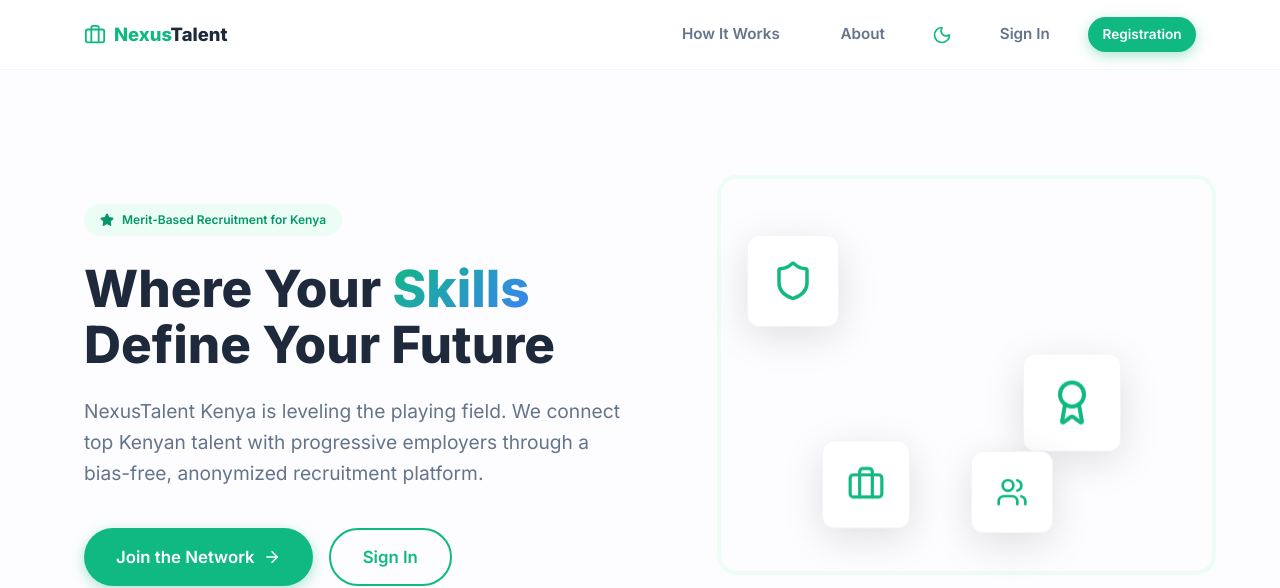
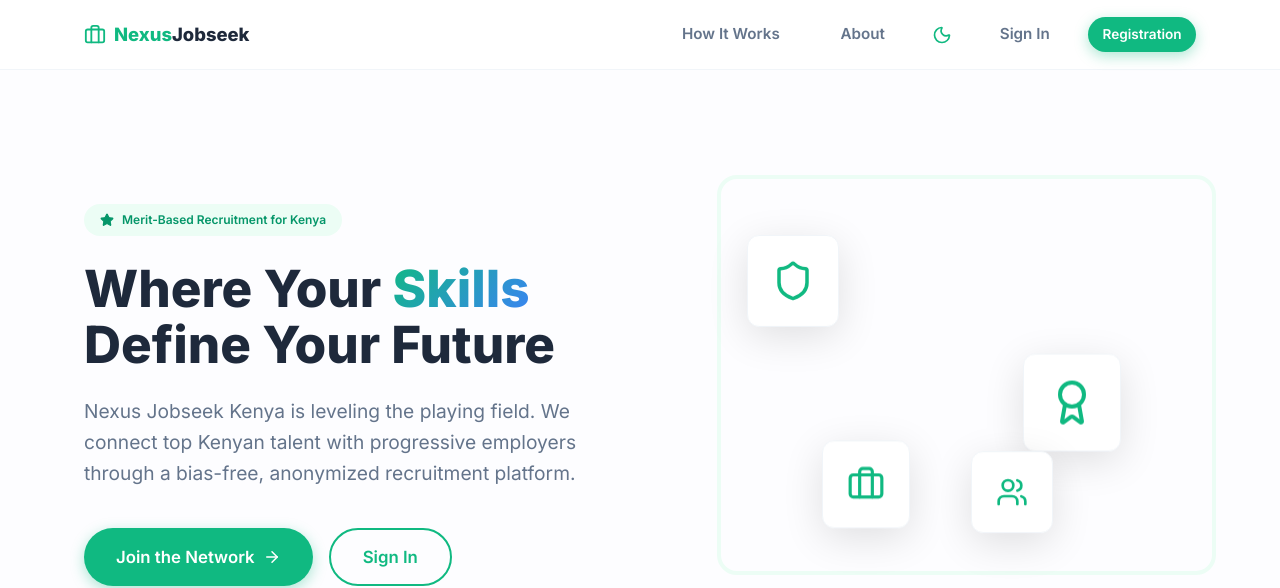
Before and after one commit to Peterngacha85/Nexus-Talent-Kenya, a React (Vite) app in the folder frontend/: page / in a window 1280 px wide. Shown: the top 588 px of the page. Built offline with nearby package versions, Linux system fonts and the light colour scheme; no server answers.

Commit message:
brand: rename platform to Nexus Jobseek

```diff
--- a/frontend/index.html
+++ b/frontend/index.html
@@ -4,7 +4,7 @@
     <meta charset="UTF-8" />
     <link rel="icon" type="image/svg+xml" href="/vite.svg" />
     <meta name="viewport" content="width=device-width, initial-scale=1.0" />
-    <title>NexusTalent Kenya</title>
+    <title>Nexus Jobseek Kenya</title>
   </head>
   <body>
     <div id="root"></div>
--- a/frontend/src/components/Navbar.jsx
+++ b/frontend/src/components/Navbar.jsx
@@ -40,7 +40,7 @@
                 {/* Logo */}
                 <a href="/" style={{ display: 'flex', alignItems: 'center', gap: '.5rem', fontWeight: 800, fontSize: '1.15rem', color: 'var(--clr-primary)', textDecoration: 'none' }}>
                     <Briefcase size={22} />
-                    <span>Nexus<span style={{ color: 'var(--clr-text)' }}>Talent</span></span>
+                    <span>Nexus<span style={{ color: 'var(--clr-text)' }}>Jobseek</span></span>
                 </a>
 
                 {/* Desktop Nav */}
--- a/frontend/src/index.css
+++ b/frontend/src/index.css
@@ -1,7 +1,7 @@
 @import url('https://fonts.googleapis.com/css2?family=Inter:wght@300;400;500;600;700;800&display=swap');
 
 /* ============================================
-   NEXUS TALENT KENYA - DESIGN SYSTEM
+   NEXUS JOBSEEK KENYA - DESIGN SYSTEM
    Primary: Emerald Green #10B981
    ============================================ */
 
--- a/frontend/src/pages/EmployerDashboard.jsx
+++ b/frontend/src/pages/EmployerDashboard.jsx
@@ -121,7 +121,7 @@
                 <div className="alert alert-info" style={{ marginBottom: '2rem', display: 'flex', gap: '.75rem', alignItems: 'flex-start' }}>
                     <AlertCircle size={18} style={{ flexShrink: 0, marginTop: '.15rem' }} />
                     <div className="fs-sm">
-                        <strong>Important:</strong> You are only seeing candidates who have been officially verified by NexusTalent admins. Unverified accounts (including new test accounts you just created) will not appear here yet.
+                        <strong>Important:</strong> You are only seeing candidates who have been officially verified by Nexus Jobseek admins. Unverified accounts (including new test accounts you just created) will not appear here yet.
                     </div>
                 </div>
 
--- a/frontend/src/pages/LandingPage.jsx
+++ b/frontend/src/pages/LandingPage.jsx
@@ -59,7 +59,7 @@
                                 Where Your <span className="gradient-text">Skills</span> Define Your Future
                             </h1>
                             <p style={{ fontSize: '1.2rem', marginBottom: '2.5rem', maxWidth: '540px', color: 'var(--clr-muted)' }}>
-                                NexusTalent Kenya is leveling the playing field. We connect top Kenyan talent with progressive employers through a bias-free, anonymized recruitment platform.
+                                Nexus Jobseek Kenya is leveling the playing field. We connect top Kenyan talent with progressive employers through a bias-free, anonymized recruitment platform.
                             </p>
                             <div style={{ display: 'flex', gap: '1rem', flexWrap: 'wrap' }}>
                                 {dashboardPath ? (
@@ -145,7 +145,7 @@
                         <div>
                             <h2 style={{ color: 'var(--clr-text)', marginBottom: '1.5rem' }}>Build Trust with Verified Merit</h2>
                             <p style={{ marginBottom: '1.5rem' }}>
-                                For Jobseekers, NexusTalent is a place to showcase your hard-earned credentials. Our verification process ensures that when an employer sees your profile, they see excellence.
+                                For Jobseekers, Nexus Jobseek is a place to showcase your hard-earned credentials. Our verification process ensures that when an employer sees your profile, they see excellence.
                             </p>
                             <ul style={{ listStyle: 'none', padding: 0 }}>
                                 {[
@@ -175,7 +175,7 @@
                             </p>
                             <div className="glass-card card-body" style={{ borderLeft: '4px solid var(--clr-primary)' }}>
                                 <p style={{ fontStyle: 'italic', color: 'var(--clr-slate)' }}>
-                                    "NexusTalent transformed our hiring. We've seen a 40% increase in placement quality since switching to merit-based filtering."
+                                    "Nexus Jobseek transformed our hiring. We've seen a 40% increase in placement quality since switching to merit-based filtering."
                                 </p>
                                 <div style={{ marginTop: '1rem', fontWeight: 700, fontSize: '.9rem' }}>— Lead Recruiter, Nairobi Tech Hub</div>
                             </div>
@@ -215,10 +215,10 @@
             <footer style={{ background: 'var(--clr-surface)', padding: '4rem 0', borderTop: '1px solid var(--clr-border)' }}>
                 <div className="container text-center">
                     <div style={{ fontSize: '1.5rem', fontWeight: 800, color: 'var(--clr-text)', marginBottom: '1.5rem' }}>
-                        NexusTalent <span style={{ color: 'var(--clr-primary)' }}>Kenya</span>
+                        Nexus Jobseek <span style={{ color: 'var(--clr-primary)' }}>Kenya</span>
                     </div>
                     <p style={{ color: 'var(--clr-muted)', fontSize: '.9rem' }}>
-                        © {new Date().getFullYear()} NexusTalent Kenya. Empowering merit, ending bias.
+                        © {new Date().getFullYear()} Nexus Jobseek Kenya. Empowering merit, ending bias.
                     </p>
                 </div>
             </footer>
--- a/frontend/src/pages/LoginPage.jsx
+++ b/frontend/src/pages/LoginPage.jsx
@@ -43,7 +43,7 @@
                 {/* Logo */}
                 <div style={{ textAlign: 'center', marginBottom: '2rem' }}>
                     <Link to="/" style={{ display: 'inline-flex', alignItems: 'center', gap: '.5rem', color: 'var(--clr-primary)', fontWeight: 800, fontSize: '1.2rem' }}>
-                        <Briefcase size={24} /> NexusTalent Kenya
+                        <Briefcase size={24} /> Nexus Jobseek Kenya
                     </Link>
                     <h2 style={{ marginTop: '.75rem', marginBottom: '.25rem' }}>Welcome back</h2>
                     <p className="fs-sm text-muted">Sign in to your account</p>
--- a/frontend/src/pages/RegisterPage.jsx
+++ b/frontend/src/pages/RegisterPage.jsx
@@ -50,7 +50,7 @@
                 {/* Logo */}
                 <div style={{ textAlign: 'center', marginBottom: '2rem' }}>
                     <a href="/" style={{ display: 'inline-flex', alignItems: 'center', gap: '.5rem', color: 'var(--clr-primary)', fontWeight: 800, fontSize: '1.2rem', textDecoration: 'none' }}>
-                        <Briefcase size={24} /> NexusTalent Kenya
+                        <Briefcase size={24} /> Nexus Jobseek Kenya
                     </a>
                     <h2 style={{ marginTop: '.75rem', marginBottom: '.25rem' }}>Registration</h2>
                     <p className="fs-sm text-muted">Join Kenya's fair recruitment platform</p>
```
Also changed, not shown: 1 other file (tests, documents, lock files or other folders).
